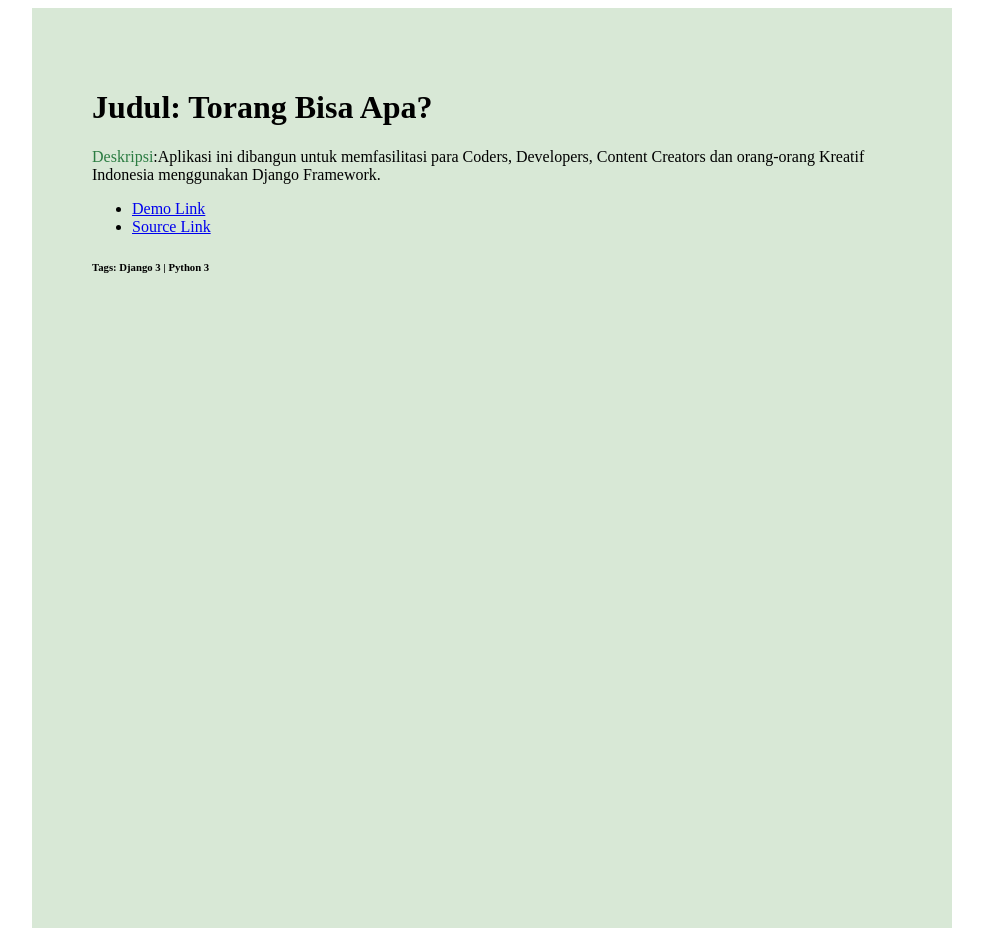
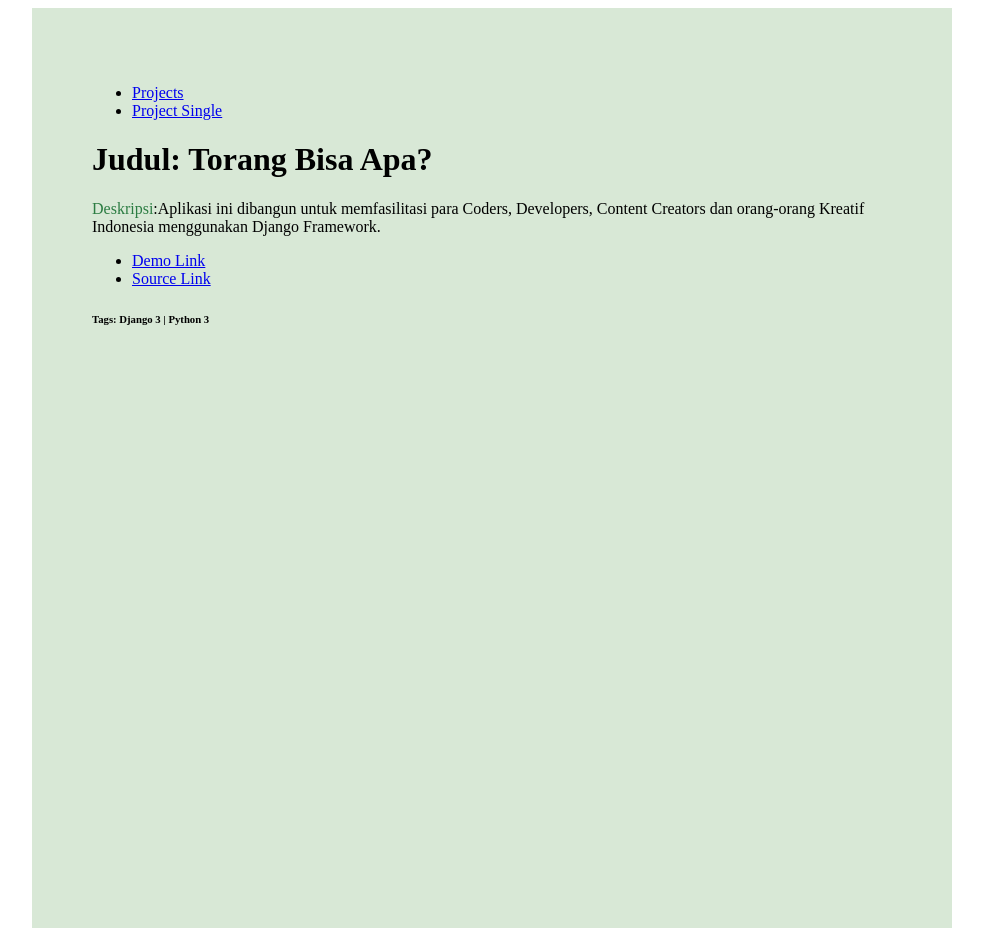
Before and after one commit to gurnitha/2022-django-torang-bisa-apa, a Django app: page /single/ in a window 1280 px wide. Shown: the whole page, without its empty margins (148-1131 px from the left). Run offline with Django 3.2, Linux system fonts and the light colour scheme.

Commit message:
08.3 Membuat Navigasi

```diff
--- a/projects/templates/projects/project_single.html
+++ b/projects/templates/projects/project_single.html
@@ -14,6 +14,12 @@
 		padding: 60px;
 		background-color: #D8E8D6;
 		">
+		<nav>
+			<ul>
+				<li><a href="{% url 'projects:projects' %}">Projects</a></li>
+				<li><a href="{% url 'projects:project_single' %}">Project Single</a></li>
+			</ul>
+		</nav>
 		<h1>Judul: Torang Bisa Apa?</h1>
 		<p><span style="color:#2B7C42;">Deskripsi</span>:Aplikasi ini
 		dibangun untuk memfasilitasi para Coders, Developers, Content
--- a/projects/templates/projects/projects.html
+++ b/projects/templates/projects/projects.html
@@ -14,6 +14,12 @@
 		padding: 60px;
 		background-color: #D8E8D6;
 		">
+		<nav>
+			<ul>
+				<li><a href="{% url 'projects:projects' %}">Projects</a></li>
+				<li><a href="{% url 'projects:project_single' %}">Project Single</a></li>
+			</ul>
+		</nav>
 		<h1>Selamat Datang di Aplikasi Torang Bisa Apa?</h1>
 		<h4>Tempat para Coders, Developers, Content Creators
 		dan orang-orang Creative Indonesia memamerkan hasil
```
Also changed, not shown: README.md.
